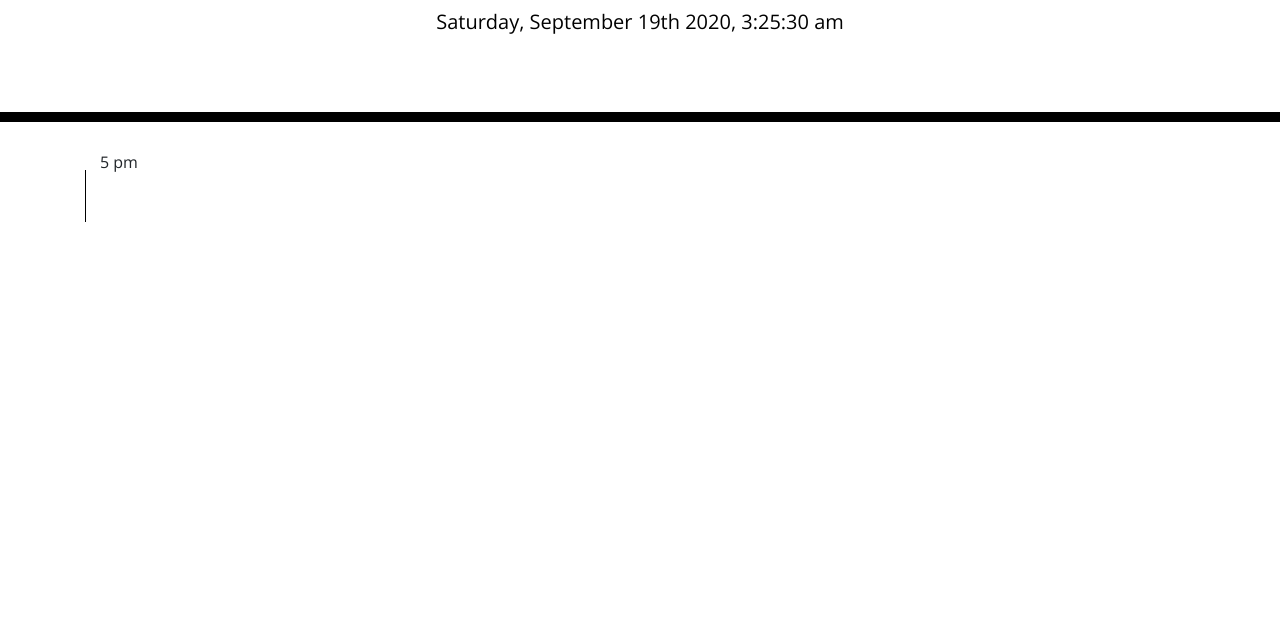
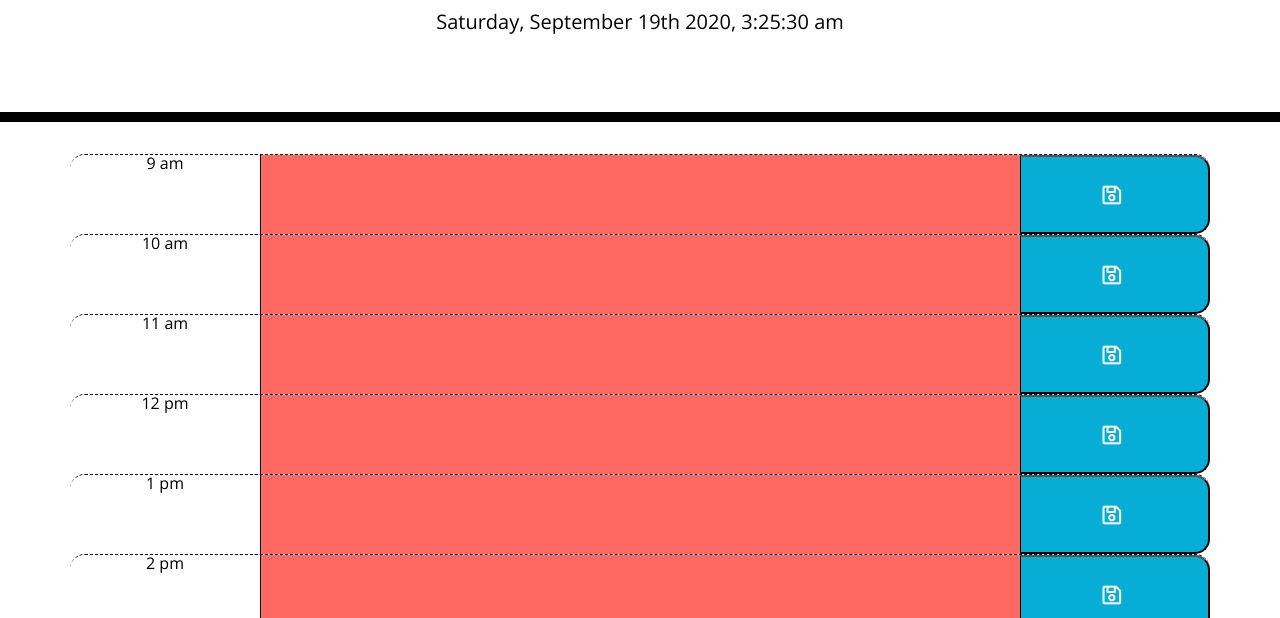
Before and after one commit to dyoder838/dans_daily_scheduler, a plain HTML site: page index.html in a window 1280 px wide. Shown: the part 182-800 px from the top of the page. Drawn offline with nearby package versions, Linux system fonts and the light colour scheme.

Commit message:
appending complete - lesson learned: var's in loops, must be declared in loops to work

```diff
--- a/script.js
+++ b/script.js
@@ -1,30 +1,23 @@
 // this makes sure the code inside does not execute until the DOM is ready.
-//$(function() {
+$(function() {
     console.log( "ready!" );
 
     // --------------- dom elements ----------------
     var container = $("div")
 
-    //--------- Jquery DOM elements to be appended------
-        //- make a variable for each of the planned elements below
-    var formRow = $("<form id='row hour time-block'>")
-    var article = $("<article class='col-md-2'>")
-    var textarea = $("<textarea class='col-md-8'>")
-    var button = $("<button class='saveBtn col-md-2'>")
-    var icon = $("<i>")
 
     // ------------ declare variables ---------
     const mmddtt = moment().format("dddd, MMMM Do YYYY, h:mm:ss a")
         // display date and time in header
     $("#currentDay").text(mmddtt)
     //console.log(mmddtt)
-    var milTime = moment().format("H")
+    var milTime = moment().format("HH")
     var civTime = moment().format("h A")
     var arr95 = [
         {
             id: "0",
             hour: "9",
-            time: "9",
+            time: "09",
             meridiem: "am",
             reminder: ""
         },
@@ -87,7 +80,7 @@
 
     ]
     console.table(arr95)
-    //console.log("military time:", milTime)
+    console.log("military time:", milTime)
     console.log("civilian time:", civTime)
 
 
@@ -101,9 +94,14 @@
         // article for loop first - we need it to add key and value
         // Start building Time box portion of row
     //create the for each loop WITH the array
-    arr95.forEach(function(thisHour){
-       // console.log("log thisHour", thisHour)
-       //  console.table("table thisHour", thisHour)
+    arr95.forEach(function(thisHour) {
+
+    var formRow = $("<form class='row hour time-block'>")
+    var article = $("<article class='col-md-2'>")
+    var textarea = $("<textarea class='col-md-8'>")
+    var button = $("<button class='saveBtn col-md-2'>")
+    var icon = $("<i class='far fa-save fa-lg'> </i>")
+    //     console.table("table thisHour", thisHour)
         // make all elements in this function, its how we match the arrays to the elements
             // proceed in this order formRow, article, textarea, button, icon
             // var formRow = $(`<form id="row hour time-block">`)
@@ -115,31 +113,34 @@
             // add content div.text(content to add)
             // add to page parentDiv.append(your variable for element creation)
     // var container = $("div")
-        container.append(formRow)
+
         // create articles (the hour tab)
             article.text(`${thisHour.hour} ${thisHour.meridiem}`)
-            formRow.append(article)
-            console.log("whats this element", article)
+                //console.log("article with hours?", article)
 
         // create textareas
             textarea.attr("id", thisHour.id)
+            textarea.addClass("description")
 
             if (thisHour.time < milTime) {
-                textarea.attr("class", ".past")
+                textarea.addClass("past")
 
-            } else if (thisHour.time === milTime){
-                textarea.attr("class", ".present")
+            } if (thisHour.time == milTime){
+                textarea.addClass("present")
 
-            }else if (thisHour.time > milTime) {
-                textarea.attr("class", ".present")
+            } if (thisHour.time > milTime) {
+                textarea.addClass("present")
             }
+           // console.log("whats happening to textarea?:", textarea)
 
-            formRow.append(textarea)
 
         // create buttons
 
 
-
+        container.append(formRow)
+            formRow.append(article, textarea, button)
+            console.log("what is happening to form row?" , formRow)
+                button.append(icon)
 
     });
 
@@ -218,5 +219,5 @@
 //TODO: on refresh, the data persists - retrieve data on page load - localStorage.getItem - show data back to where it came from
         // how can i know what text from local storage goes to what area) - try to make the key inherent with the click area .this? replace button with radio?
 
-//});
+});
 //end of $document. function
```
Also changed, not shown: index.html (+0 -15 lines).
